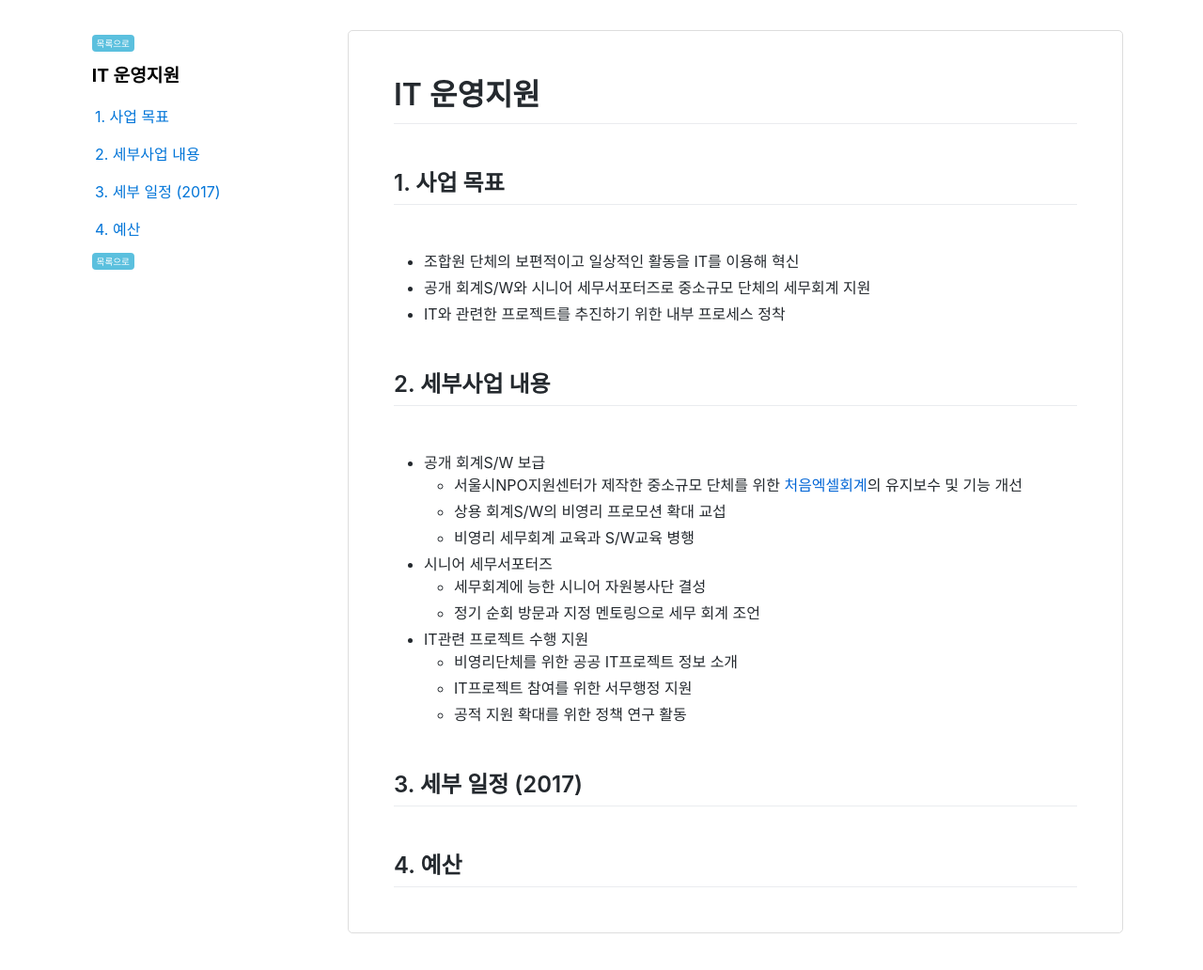
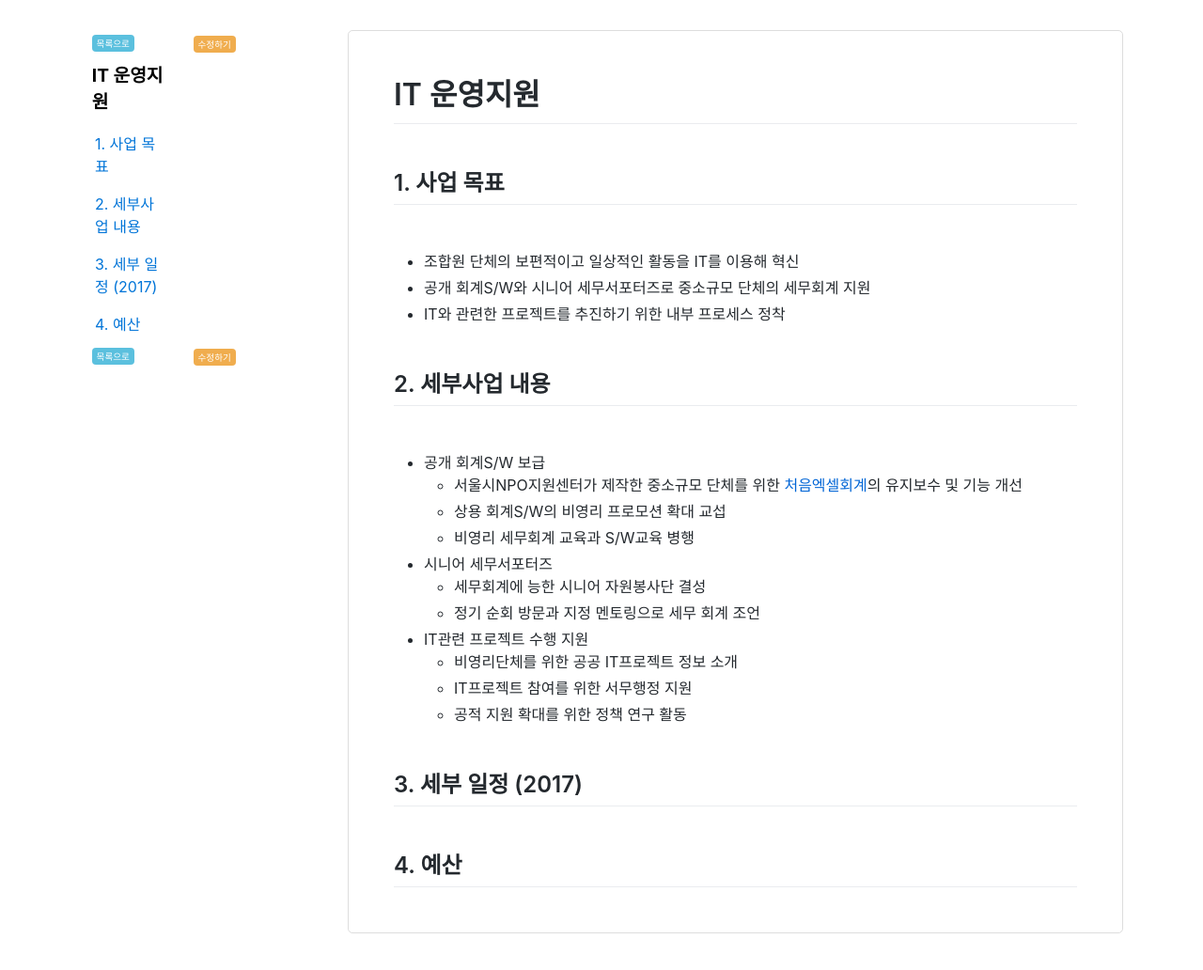
Before and after one commit to ictact-coop/docs, a Jekyll site: the page built from _docs/plan-4-opensource.md, in a window 1280 px wide and 1153 px high. Shown: the top 1032 px of the window at 94% size. Built offline with Jekyll 4.4.1, drawn with Linux system fonts in a browser that asks for light colours; nearby versions of some CDN libraries.

Commit message:
문서에 수정하기 링크를 추가합니다.

```diff
--- a/_includes/scrollspy-footer.html
+++ b/_includes/scrollspy-footer.html
@@ -1,3 +1,4 @@
+
 <script>
 $(function(){
   $('#markdown-toc').addClass('nav flex-column');
@@ -8,8 +9,9 @@ $(function(){
   $('#toc ul.nav li > a').addClass('nav-link');
   $('#markdown-toc ul:first').remove();
   $('#toc').prepend('<a class="badge badge-info to-list" href="{{ '/' | relative_url }}"><small>목록으로</small></a>');
+  $('#toc').prepend('<a class="badge badge-warning to-list float-right" href="{{ site.github.repository_url | append: '/edit/gh-pages/' | append: page.path }}"><small>수정하기</small></a>');
   $('#toc').append('<a class="badge badge-info to-list" href="{{ '/' | relative_url }}"><small>목록으로</small></a>');
-  //$('body').scrollspy({ target: "#markdown-toc", offset: 100});
+  $('#toc').append('<a class="badge badge-warning to-list float-right" href="{{ site.github.repository_url | append: '/edit/gh-pages/' | append: page.path }}"><small>수정하기</small></a>');
   $('#toc').on('click', '.active', function(){
     $(this).removeClass('active');
   });
@@ -73,4 +75,7 @@ $(function(){
   .to-list {
     margin-left: .8rem;
   }
+  .to-list.float-right {
+    margin-top: .4rem;
+  }
 </style>
```
